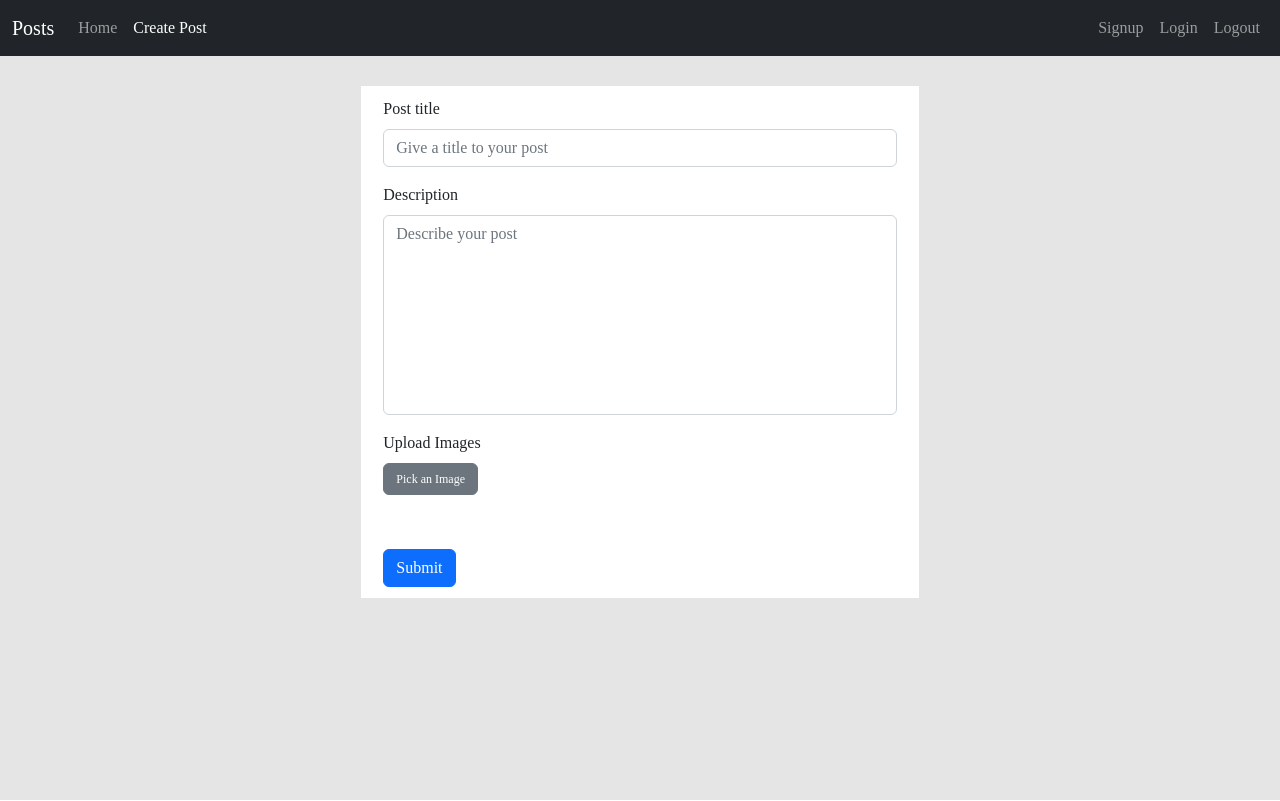
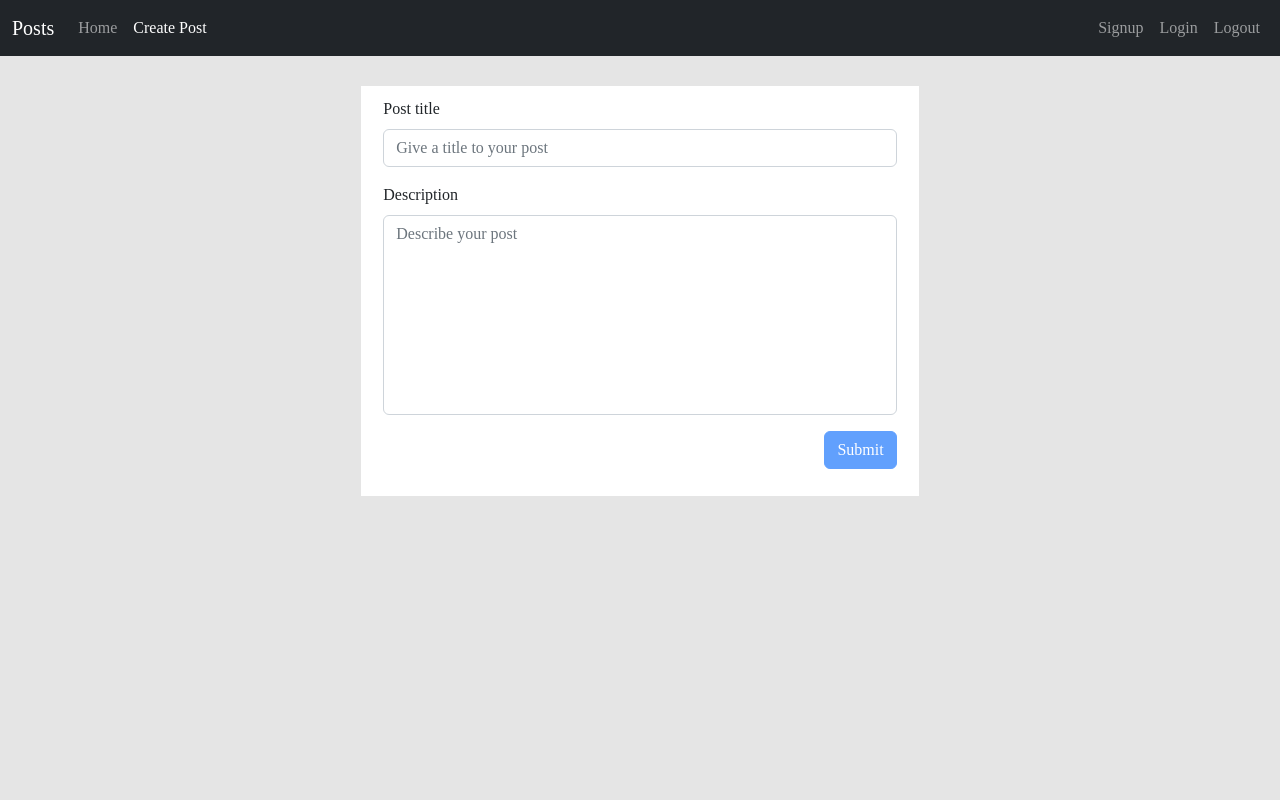
Before and after one commit to kakashrao/posts-and-comments-app, an Angular app: page /create-post in a window 1280 px wide. Built offline with nearby package versions, Linux system fonts and the light colour scheme; a web font is replaced by a local one.

Commit message:
validation done in create post form

```diff
--- a/src/app/app.module.ts
+++ b/src/app/app.module.ts
@@ -12,6 +12,7 @@ import { LoginComponent } from './user/login/login.component';
 import { SignupComponent } from './user/signup/signup.component';
 
 import { HttpClientModule } from '@angular/common/http';
+import { ReactiveFormsModule } from '@angular/forms';
 @NgModule({
   declarations: [
     AppComponent,
@@ -26,7 +27,8 @@ import { HttpClientModule } from '@angular/common/http';
   imports: [
     BrowserModule,
     AppRoutingModule,
-    HttpClientModule
+    HttpClientModule,
+    ReactiveFormsModule
   ],
   providers: [],
   bootstrap: [AppComponent]
--- a/src/app/posts/post-create/post-create.component.html
+++ b/src/app/posts/post-create/post-create.component.html
@@ -1,7 +1,21 @@
-<form>
+<form class="form" [formGroup]="form" (submit)="createPost()">
   <div class="mb-3">
     <label for="postTitle" class="form-label">Post title</label>
-    <input type="text" class="form-control" id="postTitle" placeholder="Give a title to your post">
+    <input
+      type="text"
+      class="form-control"
+      id="postTitle"
+      placeholder="Give a title to your post"
+      formControlName="title"
+      required
+    >
+    <div class="valid" *ngIf="form.get('title')?.valid">
+      Looks good!
+    </div>
+
+    <div class="invalid" *ngIf="form.get('title')?.touched && form.get('title')?.invalid">
+      You must give a title before submitting.
+    </div>
   </div>
   <div class="mb-3">
     <label for="description" class="form-label">Description</label>
@@ -9,9 +23,18 @@
       class="form-control"
       id="description"
       placeholder="Describe your post"
+      formControlName="description"
+      required
     ></textarea>
+    <div class="valid" *ngIf="form.get('description')?.valid">
+      Looks good!
+    </div>
+
+    <div class="invalid" *ngIf="form.get('description')?.touched && form.get('description')?.invalid">
+      You must give a description before submitting.
+    </div>
   </div>
-  <div class="mb-3">
+  <!-- <div class="mb-3">
     <label for="userEmail" class="form-label">Upload Images</label>
     <br>
     <button type="button" class="btn btn-secondary img-upload-btn" (click)="imageInput.click()">Pick an Image</button>
@@ -28,6 +51,14 @@
     <div class="image-container">
       <img src="" alt="">
     </div>
+  </div> -->
+  <div class="mb-3 submit-button">
+    <button
+      type="submit"
+      class="btn btn-primary"
+      [disabled]="form.get('title')?.invalid || form.get('description')?.invalid"
+    >
+      Submit
+    </button>
   </div>
-  <button type="submit" class="btn btn-primary">Submit</button>
 </form>
--- a/src/app/posts/post-create/post-create.component.scss
+++ b/src/app/posts/post-create/post-create.component.scss
@@ -5,7 +5,19 @@ form {
   padding: 1% 2%;
   font-weight: 400;
   font-family: 'DynaPuff', cursive;
+  overflow-y: scroll;
 }
+
+/* Hide scrollbar for Chrome, Safari and Opera */
+form::-webkit-scrollbar {
+  display: none;
+}
+
+/* Hide scrollbar for IE and Edge */
+form {
+  -ms-overflow-style: none;
+}
+
 
 textarea {
   resize: none;
@@ -15,3 +27,21 @@ textarea {
 .img-upload-btn {
   font-size: 12px;
 }
+
+.valid {
+  color: green;
+  position: relative;
+  top: 4px;
+  font-size: 13px;
+}
+
+.invalid {
+  color: red;
+  position: relative;
+  top: 4px;
+  font-size: 13px;
+}
+
+.submit-button {
+  text-align: right;
+}
--- a/src/app/posts/post-create/post-create.component.ts
+++ b/src/app/posts/post-create/post-create.component.ts
@@ -1,10 +1,27 @@
-import { Component } from "@angular/core";
+import { Component, OnInit } from "@angular/core";
+import { FormControl, FormGroup, Validators } from "@angular/forms";
 
 @Component({
   templateUrl: './post-create.component.html',
   styleUrls: ['./post-create.component.scss'],
 })
-export class PostCreateComponent {
+export class PostCreateComponent implements OnInit {
 
+  constructor() {}
+
+  form: FormGroup = new FormGroup({})
   postImages = [];
+
+  ngOnInit() : void {
+    this.form = new FormGroup({
+      title: new FormControl('', {
+        validators: [ Validators.required, Validators.minLength(3)]
+      }),
+      description: new FormControl('', {
+        validators: [ Validators.required ]
+      })
+    })
+  }
+
+  createPost() {}
 }
```
